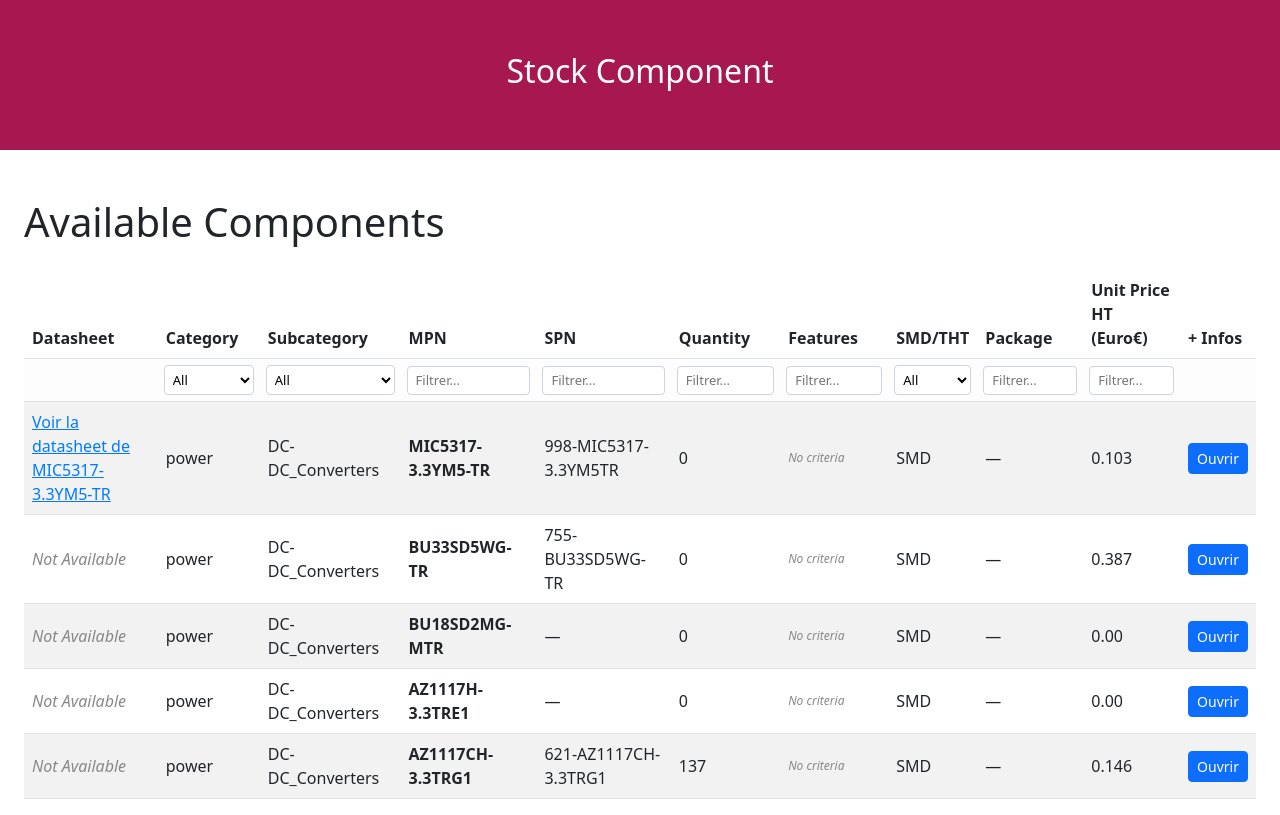
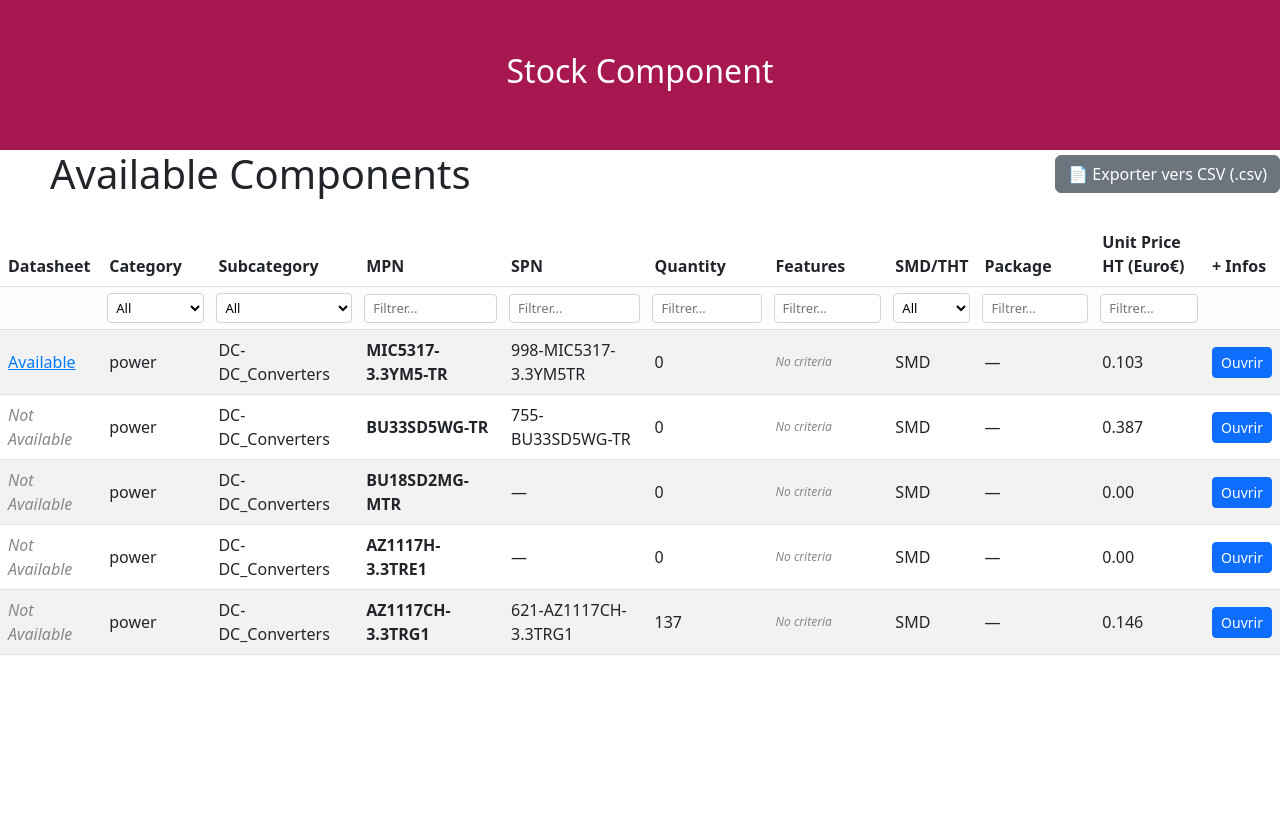
Before and after one commit to YaayY360/Stage-1A-ENSEA, a Django app: page /component/ in a window 1280 px wide. After the commit the page ends 655 px from the top, so only its background shows below. Run offline with Django 5.2, Linux system fonts and the light colour scheme; data comes from the database, SQL or seed files in the repository; both versions use the stored data as it was after the commit; data that the repository does not hold is empty.

Commit message:
modification cybersécurité

```diff
--- a/Software/rfid_reader/urls.py
+++ b/Software/rfid_reader/urls.py
@@ -17,10 +17,11 @@ Including another URLconf
 
 from django.contrib import admin
 from django.urls import path
-from rfid_reader_app.views import component_list, component_detail
+from rfid_reader_app.views import component_list, component_detail, export_components_csv
 
 urlpatterns = [
     path("admin/", admin.site.urls),
     path('component/', component_list, name='component_list'),
     path('component/<int:component_id>/', component_detail, name='component_detail'),
+    path('export/csv/', export_components_csv, name='export_components_csv'),
 ]
--- a/Software/rfid_reader_app/templates/component_list.html
+++ b/Software/rfid_reader_app/templates/component_list.html
@@ -32,7 +32,7 @@
 
 </body>
 <head>
-    <title>Available Components</title>
+    <title> Available Components</title>
     <link href="https://cdn.jsdelivr.net/npm/bootstrap@5.3.0/dist/css/bootstrap.min.css" rel="stylesheet">
     <style>
         /* Ajustements pour les barres de filtrage intégrées au tableau */
@@ -69,9 +69,15 @@
     </style>
 </head>
 <body>
-    <div class="container-fluid px-4 mt-5">
-        <h1 class="mb-4">Available Components</h1>
+	<div class="d-flex justify-content-between align-items-center mb-4">
+		<h1 class="m-0" style="font-size: 2.5rem; font-weight: 500;margin-left: 50px !important;">Available Components</h1>
 
+		<div>
+			<a href="{% url 'export_components_csv' %}" class="btn btn-secondary d-flex align-items-center gap-2">
+				📄 Exporter vers CSV (.csv)
+			</a>
+		</div>
+	</div>
         <table class="table table-striped align-middle" id="componentTable">
             <thead>
                 <tr>
@@ -126,7 +132,7 @@
                     <td>
                         {% if component.datasheet_url %}
                             <a href="{{ component.datasheet_url }}" target="_blank" style="color: #007bff; text-decoration: underline;">
-                                Voir la datasheet de {{ component.mpn }}
+                                Available
                             </a>
                         {% elif mouser_data.datasheet %}
                             <a href="{{ mouser_data.datasheet }}" target="_blank" style="color: #007bff; text-decoration: underline;">
--- a/Software/rfid_reader_app/views.py
+++ b/Software/rfid_reader_app/views.py
@@ -1,4 +1,6 @@
+import csv
 from django.shortcuts import render,get_object_or_404
+from django.http import HttpResponse
 from .models import Category, Subcategory, Criteria, CriteriaSubcategory, Package, Component, ComponentCriteria, Tiroclass,Drawer,Position
 from .APIs.mouser_api import get_component_info
 
@@ -65,56 +67,30 @@ def component_detail(request, component_id):
         'grid': grid,  # Si grid est vide, le HTML affichera proprement le message d'absence d'emplacement
     })
 
+def export_components_csv(request):
+    # 1. Préparer la réponse HTTP avec le bon type de contenu (MIME type)
+    response = HttpResponse(content_type='text/csv; charset=utf-8')
+    response['Content-Disposition'] = 'attachment; filename="components_export.csv"'
 
+    # 2. Créer le writer CSV (on utilise le point-virgule souvent préféré par Excel en français)
+    writer = csv.writer(response, delimiter=';')
 
+    # 3. Écrire la ligne d'en-tête (les colonnes)
+    writer.writerow(['MPN', 'SPN', 'Quantity', 'SMD/THT', 'Category', 'Subcategory', 'Datasheet URL'])
 
-# def component_list(request):
-#     components = Component.objects.all()
-#     return render(request, 'component_list.html', {'components': components})
+    # 4. Parcourir la base de données et écrire les lignes
+    # On utilise select_related pour éviter de surcharger la base de données (Requêtes optimisées)
+    components = Component.objects.select_related('category', 'subcategory').all()
 
+    for comp in components:
+        writer.writerow([
+            comp.mpn,
+            comp.spn or '—',
+            comp.quantity,
+            comp.smd_or_tht,
+            comp.category.name if comp.category else '—',
+            comp.subcategory.name if comp.subcategory else '—',
+            comp.datasheet_url or '—'
+        ])
 
-
-# def component_detail(request, component_id):
-#     component = get_object_or_404(Component, id=component_id)
-#     mouser_data = None
-
-#     if component.mpn:
-#         mouser_data = get_component_info(component.mpn)
-
-#         # Option : mettre à jour automatiquement les champs depuis Mouser
-#         if mouser_data and not component.unit_price:
-#             component.unit_price = mouser_data.get("price_ht") or 0.0
-#             component.datasheet_url = mouser_data.get("datasheet") or ""
-#             component.save()
-
-#     return render(request, 'component_detail.html', {
-#         'component': component,
-#         'mouser_data': mouser_data,
-#     })
-
-
-
-# def drawer_view(request, tiroclass_id, drawer_number):
-#     tiroclass = get_object_or_404(Tiroclass, id=tiroclass_id)
-#     drawer   = get_object_or_404(Drawer, tiroclass=tiroclass, number=drawer_number)
-
-#     # Construire la matrice 8x12 vide
-#     rows = ['A','B','C','D','E','F','G','H']
-#     cols = [str(i) for i in range(1, 13)]
-
-#     positions = Position.objects.filter(drawer=drawer).select_related('component')
-
-#     # Créer un dictionnaire {(row, col): component}
-#     grid = {}
-#     for pos in positions:
-#         grid[(pos.row, pos.column)] = pos.component
-
-#     print("GRID CONTENT:", grid)
-
-#     return render(request, 'drawer.html', {
-#         'tiroclass': tiroclass,
-#         'drawer':   drawer,
-#         'rows':     rows,
-#         'cols':     cols,
-#         'grid':     grid,
-#     })
+    return response
```
Also changed, not shown: Software/db.sqlite3, 1 other file.
